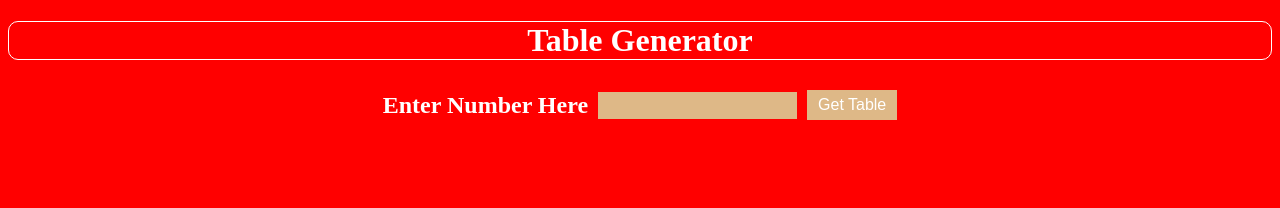
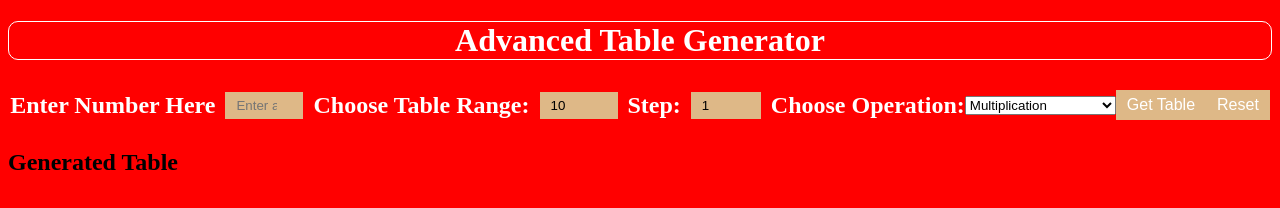
Before and after one commit to jigBh-dot/tableGen, a plain HTML site: page index.html in a window 1280 px wide. Drawn offline with Linux system fonts and the light colour scheme.

Commit message:
Update index.html

```diff
--- a/index.html
+++ b/index.html
@@ -3,17 +3,43 @@
 <head>
     <meta charset="UTF-8">
     <meta name="viewport" content="width=device-width, initial-scale=1.0">
-    <title>Table Genrator</title>
+    <title>Advanced Table Generator</title>
     <link rel="stylesheet" href="style.css">
 </head>
 <body>
-    <h1 class="Heading"> Table Generator</h1>
+    <h1 class="Heading">Advanced Table Generator</h1>
     <div class="container">
-    <label for="input">Enter Number Here</label>
-    <input type="number" id="input">
-    <button id="btn" onclick="getTable()">Get Table</button>
-</div>
-<h1 id="head"></h1>
+        <label for="input">Enter Number Here</label>
+        <input type="number" id="input" min="1" max="100" placeholder="Enter a number">
+
+        <label for="range">Choose Table Range:</label>
+        <input type="number" id="range" min="1" value="10" max="100" placeholder="Up to">
+
+        <label for="step">Step:</label>
+        <input type="number" id="step" min="1" value="1" max="10" placeholder="Increment">
+
+        <label for="operation">Choose Operation:</label>
+        <select id="operation">
+            <option value="multiplication">Multiplication</option>
+            <option value="addition">Addition</option>
+            <option value="subtraction">Subtraction</option>
+            <option value="division">Division</option>
+            <option value="square">Square</option>
+            <option value="cube">Cube</option>
+            <option value="exponentiation">Exponentiation</option>
+            <option value="percentage">Percentage</option>
+            <option value="decimal">Decimal Multiplication</option>
+        </select>
+
+        <button id="btn" onclick="getTable()">Get Table</button>
+        <button id="reset" onclick="resetTable()">Reset</button>
+    </div>
+
+    <div id="tableContainer">
+        <h2>Generated Table</h2>
+        <h1 id="head"></h1>
+    </div>
+
     <script src="app.js"></script>
 </body>
 </html>
```
